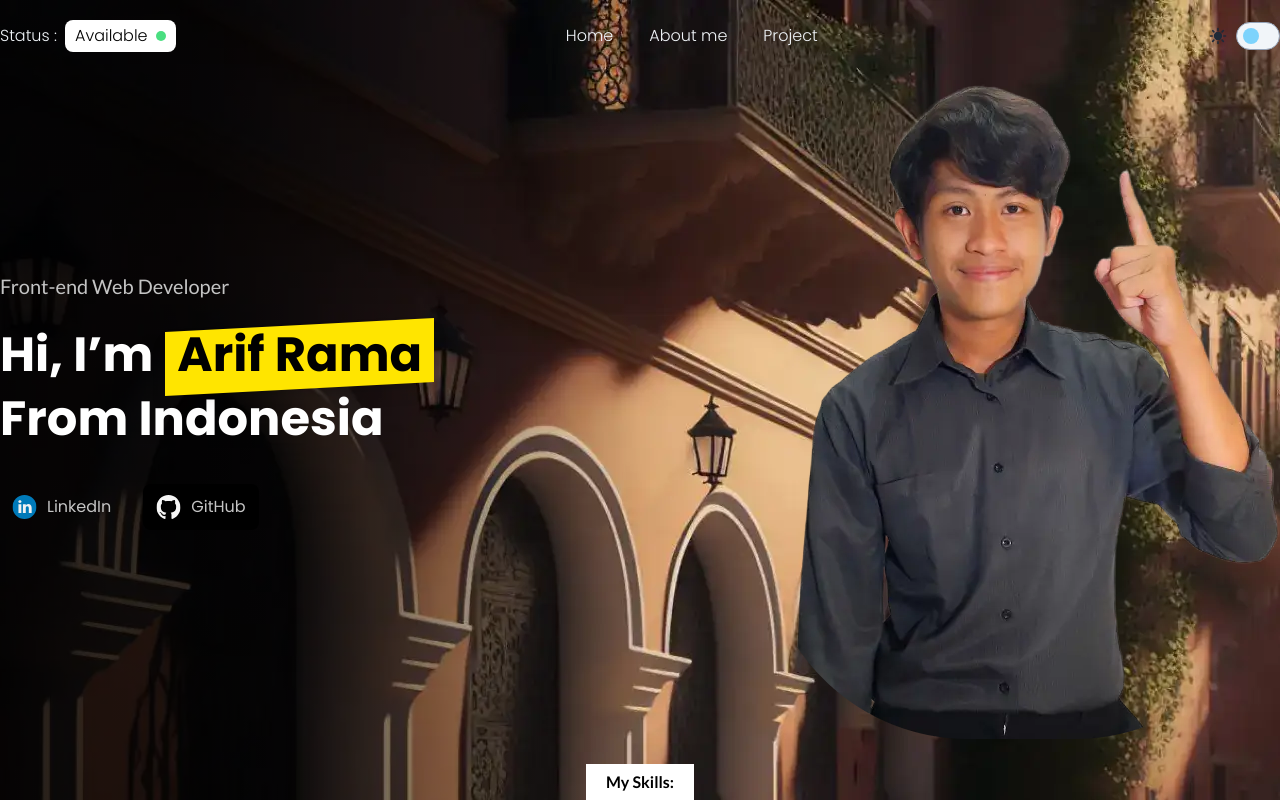
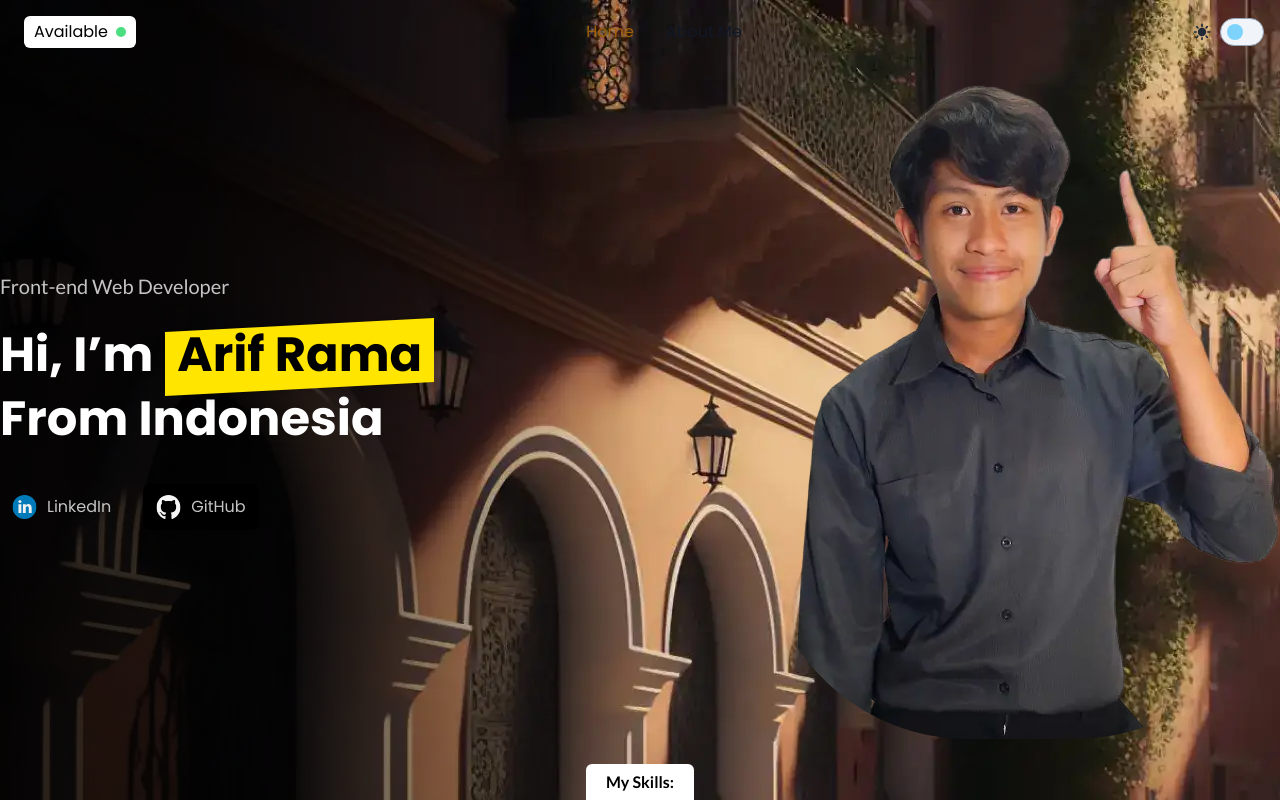
Before and after one commit to ariframaps/portofolio, a React (Create React App) app: page / in a window 1280 px wide. Shown: the top 802 px of the page. Built offline with nearby package versions, Linux system fonts and the light colour scheme.

Commit message:
header fix responsive

```diff
--- a/src/components/layout/Header.jsx
+++ b/src/components/layout/Header.jsx
@@ -1,27 +1,59 @@
-import { useEffect, useState } from "react";
 import { DarkmodeToggle } from "../others/DarkmodeToggle"
 
 export const Header = () => {
     return (
-        <header className='absolute z-[999] inset-x-0 font-poppins text-base text-slate-100 font-light bg-transparent'>
-            <div className="m-auto py-5 flex justify-between items-center max-w-screen-3xl">
-                {/* status */}
+        // <header className='absolute z-[999] inset-x-0 font-poppins text-base text-slate-100 font-light bg-transparent'>
+        //     <div className="m-auto py-5 flex justify-between items-center max-w-screen-3xl">
+        //         {/* status */}
+        //         <div className="flex items-center">
+        //             Status :
+        //             <span className="flex items-center ms-2 px-2.5 py-1 rounded-md bg-white text-black">
+        //                 Available
+        //                 <svg className="ms-2 w-2.5 h-2.5 bg-green-400 rounded-full"></svg>
+        //             </span>
+        //         </div>
+        //         {/* navigation */}
+        //         <nav className="list-none flex gap-x-9">
+        //             <li>Home</li>
+        //             <li>About me</li>
+        //             <li>Project</li>
+        //         </nav>
+        //         {/* dark mode toggle*/}
+        //         <DarkmodeToggle />
+        //     </div>
+        // </header>
+
+
+
+        <nav className="absolute z-[999] inset-x-0 font-poppins text-base text-slate-100">
+            <div className="max-w-screen-3xl flex flex-wrap items-center justify-between mx-auto p-4">
                 <div className="flex items-center">
-                    Status :
-                    <span className="flex items-center ms-2 px-2.5 py-1 rounded-lg bg-white text-black">
+                    <span className="flex items-center ms-2 px-2.5 py-1 rounded-md bg-white text-black">
                         Available
                         <svg className="ms-2 w-2.5 h-2.5 bg-green-400 rounded-full"></svg>
                     </span>
                 </div>
-                {/* navigation */}
-                <nav className="list-none flex gap-x-9">
-                    <li>Home</li>
-                    <li>About me</li>
-                    <li>Project</li>
-                </nav>
-                {/* dark mode toggle*/}
-                <DarkmodeToggle />
+                <div className="flex md:order-2 space-x-3 md:space-x-0 rtl:space-x-reverse">
+                    <DarkmodeToggle />
+                    <button data-collapse-toggle="navbar-sticky" type="button" className="inline-flex items-center p-2 w-10 h-10 justify-center text-sm text-gray-500 rounded-lg md:hidden hover:bg-gray-100 focus:outline-none focus:ring-2 focus:ring-gray-200 dark:text-gray-400 dark:hover:bg-gray-700 dark:focus:ring-gray-600" aria-controls="navbar-sticky" aria-expanded="false">
+                        <span className="sr-only">Open main menu</span>
+                        <svg className="w-5 h-5" aria-hidden="true" xmlns="http://www.w3.org/2000/svg" fill="none" viewBox="0 0 17 14">
+                            <path stroke="currentColor" stroke-linecap="round" stroke-linejoin="round" stroke-width="2" d="M1 1h15M1 7h15M1 13h15" />
+                        </svg>
+                    </button>
+                </div>
+                <div className="items-center justify-between hidden w-full md:flex md:w-auto md:order-1" id="navbar-sticky">
+                    <ul className="flex flex-col p-4 md:p-0 mt-4 font-base border border-gray-100 rounded-lg md:space-x-8 rtl:space-x-reverse md:flex-row md:mt-0 md:border-0 dark:border-gray-700">
+                        <li>
+                            <a href="#" className="block py-2 px-3 text-white bg-yellow-700 rounded md:bg-transparent md:text-yellow-700 md:p-0 md:dark:text-yellow-500" aria-current="page">Home</a>
+                        </li>
+                        <li>
+                            <a href="#" className="block py-2 px-3 text-gray-900 rounded hover:bg-gray-100 md:hover:bg-transparent md:hover:text-yellow-700 md:p-0 md:dark:hover:text-yellow-500 dark:text-white dark:hover:bg-gray-700 dark:hover:text-white md:dark:hover:bg-transparent dark:border-gray-700">About Me</a>
+                        </li>
+                    </ul>
+                </div>
             </div>
-        </header>
+        </nav>
+
     )
 }
--- a/src/pages/homepage/components/about_section/AboutSection.jsx
+++ b/src/pages/homepage/components/about_section/AboutSection.jsx
@@ -9,6 +9,13 @@ export const AboutSection = () => {
                     <article className="sticky top-14 max-w-xl">
                         <h2 className="font-semibold text-[40px] font-poppins mb-[40px] leading-none">About Me</h2>
                         <AboutContent />
+                        <a href="#" className="flex items-center gap-2 font-poppins block mt-7 bg-black text-white w-fit p-3 px-4 rounded-md border border-black hover:bg-transparent hover:text-black duration-200">
+                            See full resume
+                            <svg class="w-4 h-4" aria-hidden="true" xmlns="http://www.w3.org/2000/svg" width="24" height="24" fill="currentColor" viewBox="0 0 24 24">
+                                <path fill-rule="evenodd" d="M9 2.221V7H4.221a2 2 0 0 1 .365-.5L8.5 2.586A2 2 0 0 1 9 2.22ZM11 2v5a2 2 0 0 1-2 2H4v11a2 2 0 0 0 2 2h12a2 2 0 0 0 2-2V4a2 2 0 0 0-2-2h-7Z" clip-rule="evenodd" />
+                            </svg>
+
+                        </a>
                     </article>
                 </div>
                 <article className="flex-1">
--- a/src/pages/homepage/components/hero_section/HeroSection.jsx
+++ b/src/pages/homepage/components/hero_section/HeroSection.jsx
@@ -28,7 +28,7 @@ export const HeroSection = () => {
                 </div>
             </div>
             <div className='absolute inset-x-0 bottom-0 font-bold font-lato text-black'>
-                <p className='bg-white w-fit m-auto px-5 py-1.5'>My Skills:</p>
+                <p className='bg-white w-fit m-auto px-5 py-1.5 rounded-t-md '>My Skills:</p>
             </div>
         </section>
     )
```
